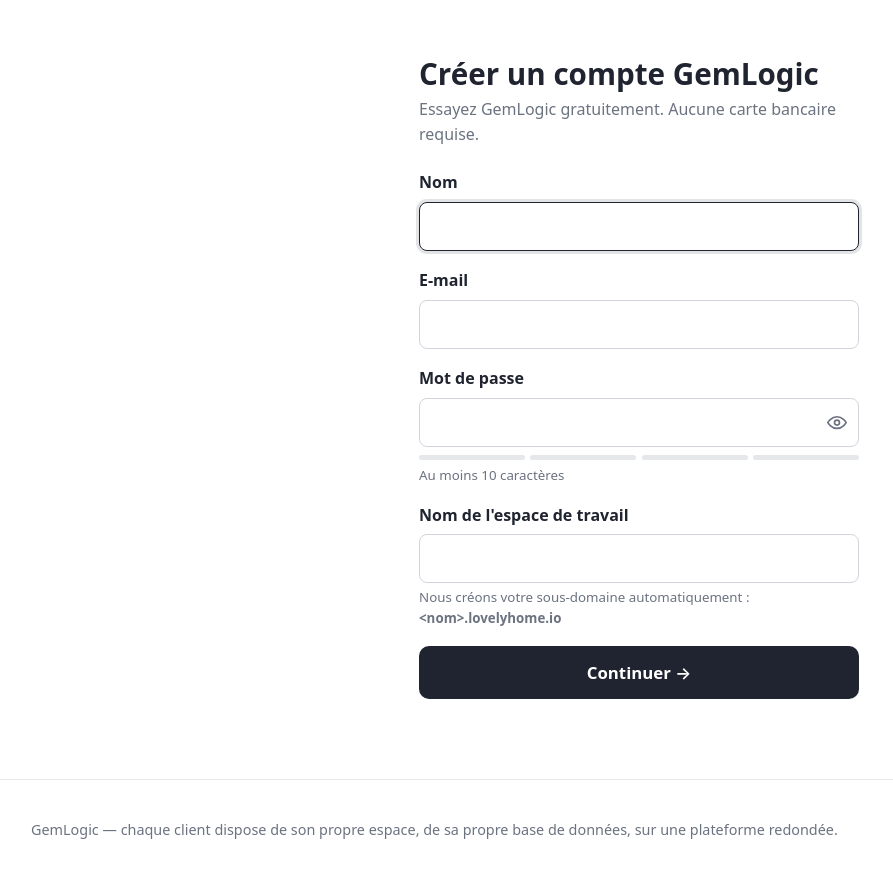
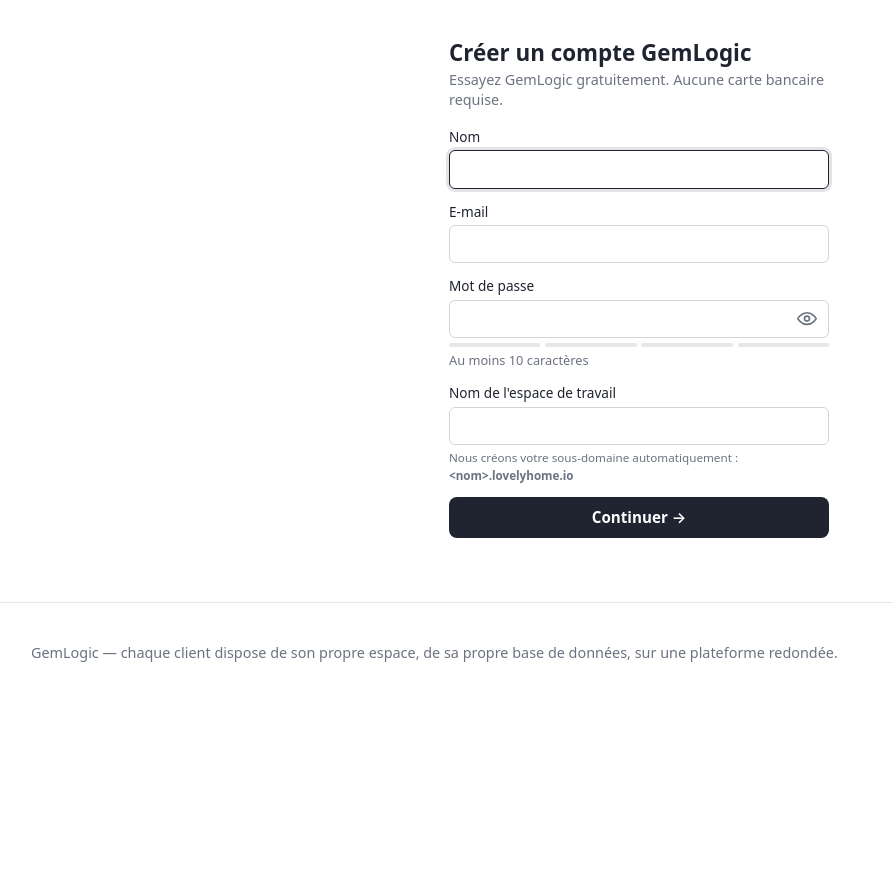
Before and after one commit to spawn451/vitrine, a Django app: page /inscription/ in a window 1280 px wide. Shown: the part 74-953 px from the top of the page, without its empty margins (1-894 px from the left). After the commit the page ends 736 px from the top, so only its background shows below. Run offline with Django 5.2, Linux system fonts and the light colour scheme.

Commit message:
Inscription : formulaire plus compact (champs, police et espacements reduits)
Co-authored-by: Cursor <cursoragent@cursor.com>

```diff
--- a/guichet/static/guichet/style.css
+++ b/guichet/static/guichet/style.css
@@ -24,15 +24,15 @@ small { display: block; color: var(--muted); margin-top: .25rem; }
 .slug-row .prefix, .slug-row .suffix { color: var(--muted); white-space: nowrap; }
 .errors { color: #b91c1c; }
 
-/* Formulaire de création de compte */
-.signup { max-width: 440px; margin: 1.5rem auto 3rem; }
-.signup h1 { font-size: 1.85rem; margin-bottom: .35rem; }
-.signup .lead { color: var(--muted); margin: 0 0 1.5rem; }
-.signup form p { margin: 0 0 1.1rem; }
-.signup label { font-weight: 600; margin-bottom: .4rem; }
-.signup input { padding: .7rem .85rem; border-radius: 8px; border-color: #d1d5db; }
+/* Formulaire de création de compte, volontairement plus compact que le reste du site. */
+.signup { max-width: 380px; margin: .5rem auto 2rem; font-size: 14px; }
+.signup h1 { font-size: 1.4rem; margin-bottom: .2rem; }
+.signup .lead { color: var(--muted); margin: 0 0 1rem; font-size: .9rem; line-height: 1.4; }
+.signup form p { margin: 0 0 .75rem; }
+.signup label { font-weight: 500; font-size: .85rem; margin-bottom: .2rem; }
+.signup input { padding: .4rem .65rem; border-radius: 6px; border-color: #d1d5db; font-size: .95rem; }
 .signup input:focus { outline: none; border-color: var(--ink); box-shadow: 0 0 0 3px rgba(31, 36, 48, .12); }
-.signup .btn.primary { display: block; width: 100%; background: var(--ink); padding: .85rem 1rem; border-radius: 10px; font-size: 1.05rem; font-weight: 600; margin-top: .5rem; }
+.signup .btn.primary { display: block; width: 100%; background: var(--ink); padding: .55rem 1rem; border-radius: 8px; font-size: .95rem; font-weight: 600; margin-top: .25rem; }
 .signup .btn.primary:hover { background: #0f1420; }
 .signup #slug-preview { white-space: nowrap; }
 .signup input.invalid { border-color: #dc2626; box-shadow: 0 0 0 3px rgba(220, 38, 38, .12); }
@@ -41,10 +41,10 @@ small { display: block; color: var(--muted); margin-top: .25rem; }
 .pwd-row input { padding-right: 2.75rem; }
 .pwd-row .eye { position: absolute; right: .35rem; top: 50%; transform: translateY(-50%); border: 0; background: none; padding: .4rem; color: var(--muted); cursor: pointer; line-height: 0; border-radius: 6px; }
 .pwd-row .eye:hover { color: var(--ink); }
-.strength { display: block; margin-top: .5rem; }
-.strength .bars { display: grid; grid-template-columns: repeat(4, 1fr); gap: .35rem; }
-.strength .bars i { display: block; height: 5px; border-radius: 3px; background: var(--line); transition: background .2s; }
-.strength small { margin-top: .3rem; }
+.strength { display: block; margin-top: .35rem; }
+.strength .bars { display: grid; grid-template-columns: repeat(4, 1fr); gap: .3rem; }
+.strength .bars i { display: block; height: 4px; border-radius: 2px; background: var(--line); transition: background .2s; }
+.strength small { margin-top: .2rem; font-size: .8rem; }
 .strength[data-score="1"] i:nth-child(-n+1) { background: #dc2626; }
 .strength[data-score="2"] i:nth-child(-n+2) { background: #f59e0b; }
 .strength[data-score="3"] i:nth-child(-n+3) { background: #d97706; }
```
